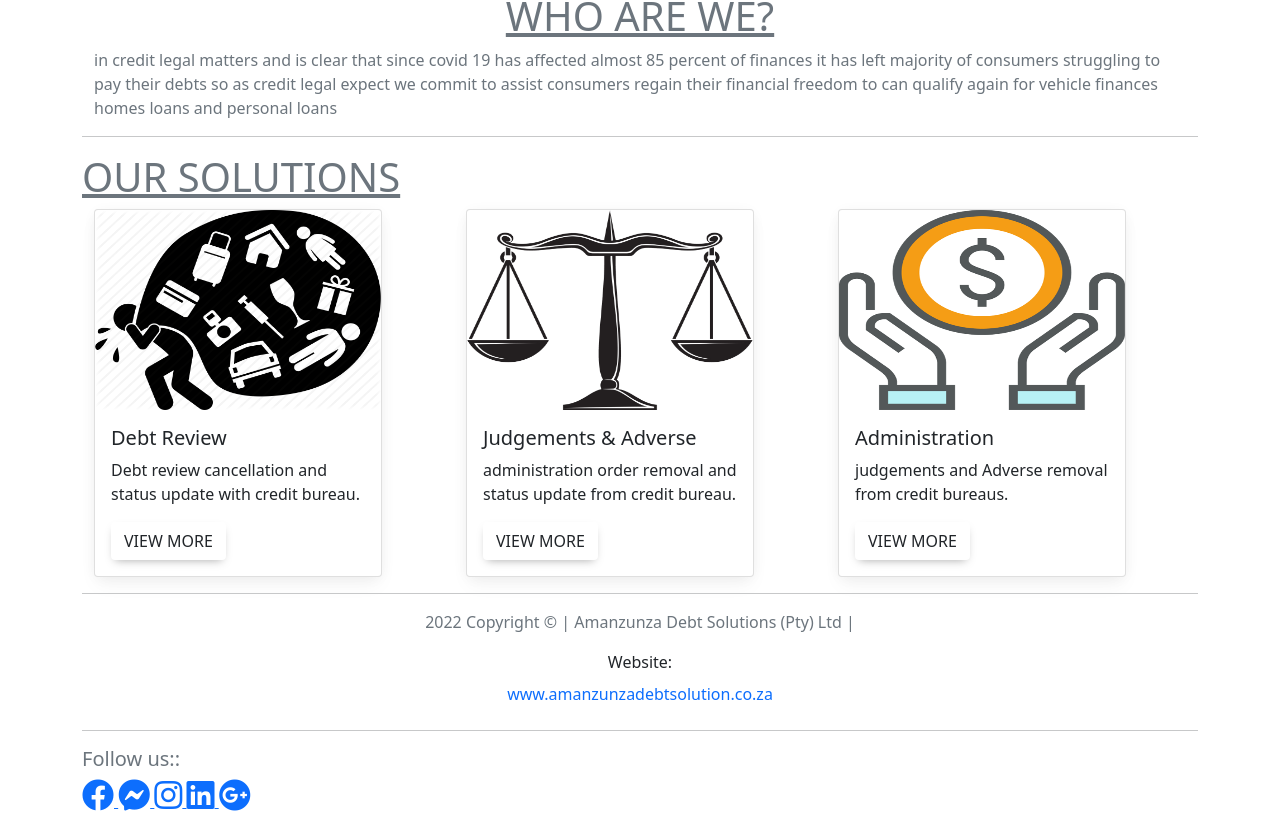
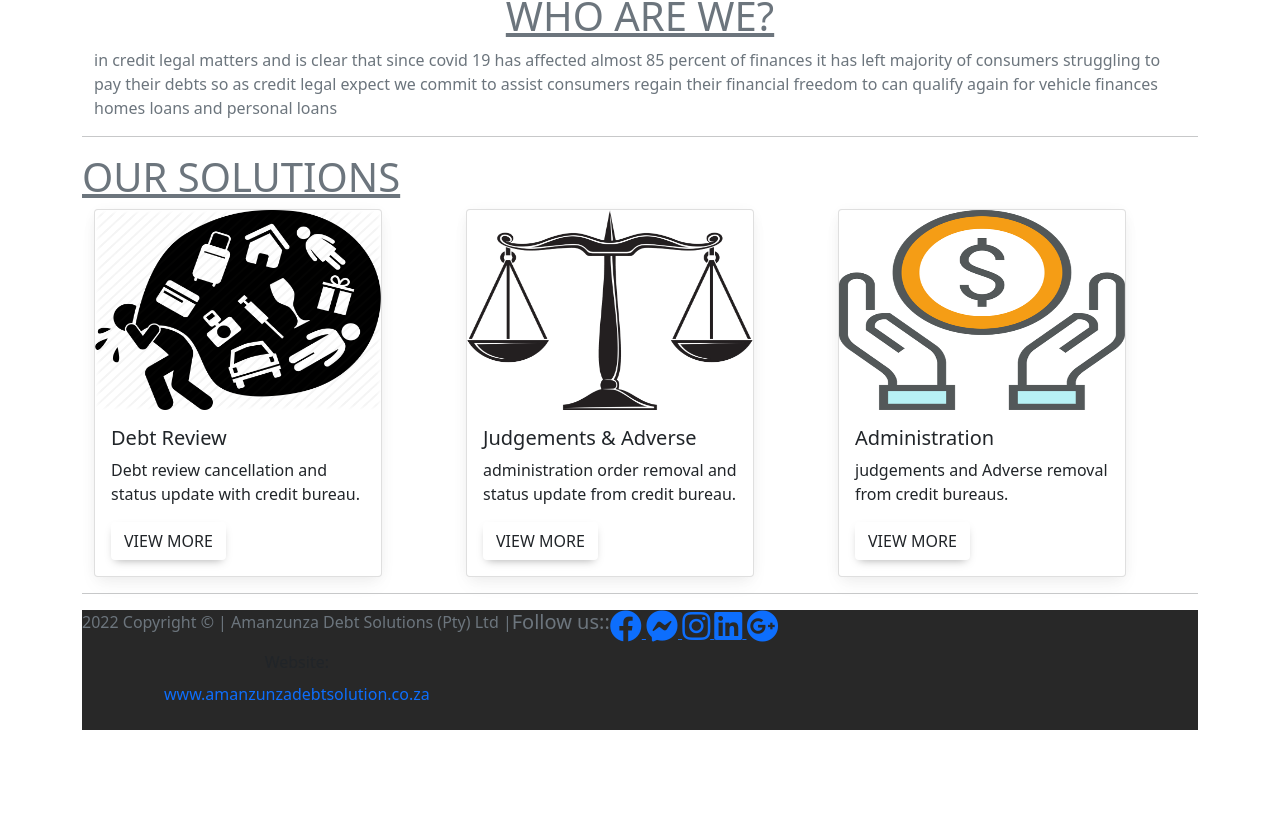
Before and after one commit to Owzaa/amanzunzaapp, a React (Create React App) app: page / in a window 1280 px wide. Shown: the part 631-1444 px from the top of the page. After the commit the page ends 1361 px from the top, so only its background shows below. Built offline with nearby package versions, Linux system fonts and the light colour scheme.

Commit message:
commit on master

```diff
--- a/src/Footer/Footer_Bottom.js
+++ b/src/Footer/Footer_Bottom.js
@@ -1,6 +1,7 @@
 import React from "react";
 import { NavLink } from "react-bootstrap";
 import { MDBIcon } from 'mdb-react-ui-kit';
+import "./footer.css";
 
 
 const Footer = () => (
--- /dev/null
+++ b/src/Footer/footer.css
@@ -0,0 +1,4 @@
+.footer{
+    display: flex;
+    background-color: rgba(16, 16, 16, 0.899);
+}
```
